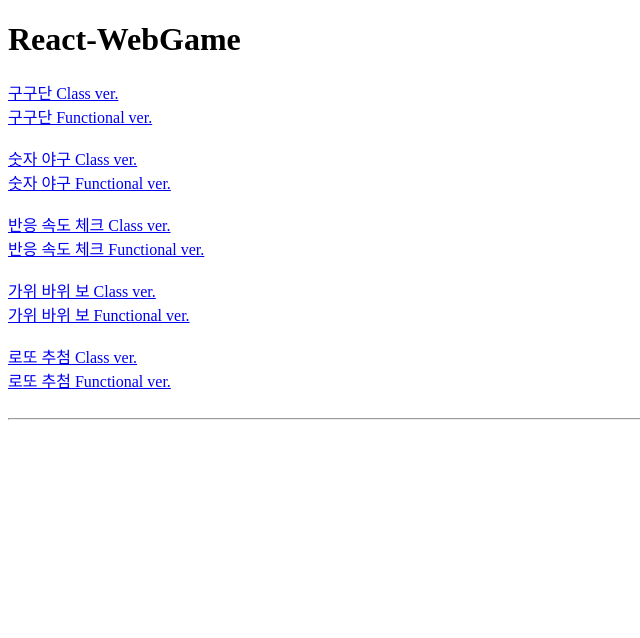
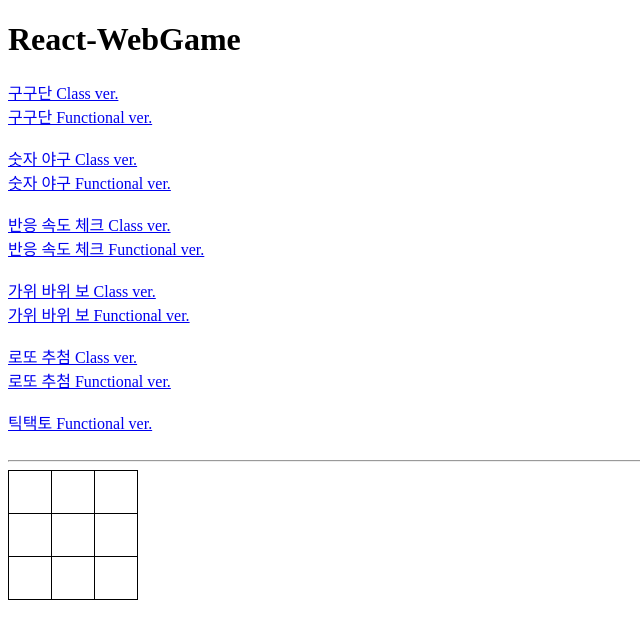
Before and after one commit to anxiubin/TIL, a React (Create React App) app in the folder dailyCoding/React-webgame/webGame/: page /TicTacToeFunction in a window 1280 px wide. Shown: the top 638 px of the page, without its empty margins (0-640 px from the left). Built offline with nearby package versions, Linux system fonts and the light colour scheme.

Commit message:
ENH: Upload react-game (TicTacToe)

```diff
--- a/dailyCoding/React-webgame/webGame/src/App.js
+++ b/dailyCoding/React-webgame/webGame/src/App.js
@@ -10,6 +10,7 @@
 import {RSPfunction} from './RockScissorsPaper/RSPfunction';
 import {LottoClass} from './Lotto/LottoClass';
 import {LottoFunction} from './Lotto/LottoFunction';
+import {TicTacToeFunction} from './TicTacToe/TicTacToeFunction';
 
 function App() {
   return (
@@ -30,6 +31,8 @@
     <div><Link to="/LottoClass">로또 추첨 Class ver.</Link></div>
     <div><Link to="/LottoFunction">로또 추첨 Functional ver.</Link></div>
     <br/>
+    <div><Link to="/TicTacToeFunction">틱택토 Functional ver.</Link></div>
+    <br/>
     <hr/>
       <Route path="/GuGuDanClass" component={GuGuDanClass} />
       <Route path="/GuGuDanFunction" component={GuGuDanFunction} />
@@ -41,6 +44,7 @@
       <Route path="/RSPfunction" component={RSPfunction} />
       <Route path="/LottoClass" component={LottoClass} />
       <Route path="/LottoFunction" component={LottoFunction} />
+      <Route path="/TicTacToeFunction" component={TicTacToeFunction} />
     </>
   );
 }
--- /dev/null
+++ b/dailyCoding/React-webgame/webGame/src/TicTacToe/Table.js
@@ -0,0 +1,20 @@
+
+import React from 'react';
+import Tr from './Tr';
+import styled from 'styled-components';
+
+const Tables = styled.table`
+   border-collapse: collapse;
+`;
+
+const Table = ({ tableData, dispatch }) => {
+  return (
+    <Tables>
+      {Array(tableData.length).fill().map((tr, i) => (
+          <Tr key={i} dispatch={dispatch} rowIndex={i} rowData={tableData[i]} />
+      ))}
+    </Tables>
+  );
+};
+
+export default Table;
--- /dev/null
+++ b/dailyCoding/React-webgame/webGame/src/TicTacToe/Td.js
@@ -0,0 +1,26 @@
+import React, { useCallback, memo } from 'react';
+import { CLICK_CELL } from './TicTacToeFunction';
+import styled from 'styled-components';
+
+const Tds = styled.td`
+    border: 1px solid black;
+    width: 40px;
+    height: 40px;
+    text-align: center;
+`
+
+const Td = memo(({ rowIndex, cellIndex, dispatch, cellData }) => {
+
+  const onClickTd = useCallback(() => {
+    if (cellData) {
+      return;
+    }
+    dispatch({ type: CLICK_CELL, row: rowIndex, cell: cellIndex });
+  }, [cellData]);
+
+  return (
+    <Tds onClick={onClickTd}>{cellData}</Tds>
+  )
+});
+
+export default Td;
--- /dev/null
+++ b/dailyCoding/React-webgame/webGame/src/TicTacToe/TicTacToeFunction.js
@@ -0,0 +1,110 @@
+import React, {useEffect, useReducer} from 'react';
+import Table from './Table';
+
+const initialState = {
+    winner: '',
+    turn: 'O',
+    tableData: [
+        ['','',''],
+        ['','',''],
+        ['','','']
+    ],
+    recentCell: [-1,-1],
+};
+
+export const SET_WINNER = 'SET_WINNER';
+export const CLICK_CELL = 'CLICK_CELL';
+export const CHANGE_TURN = 'CHANGE_TURN';
+export const RESET_GAME = 'RESET_GAME';
+
+const reducer = (state, action) => {
+    switch (action.type) {
+        case SET_WINNER:
+            return {
+                ...state,
+                winner: action.winner,
+            };
+        case CLICK_CELL: {
+            const tableData = [...state.tableData];
+            tableData[action.row] = [...tableData[action.row]]; //immer로 가독성 해결
+            tableData[action.row][action.cell] = state.turn;
+            return {
+                ...state,
+                tableData,
+                recentCell: [action.row, action.cell],
+            };
+        };
+        case CHANGE_TURN: {
+            return {
+                ...state,
+                turn: state.turn === 'O' ? 'X' :'O',
+            };
+        }
+        case RESET_GAME: {
+            return {
+                ...state,
+                turn: 'O',
+                tableData: [
+                    ['','',''],
+                    ['','',''],
+                    ['','','']
+                ],
+                recentCell: [-1,-1],
+            };
+        }
+        default:
+            return state;
+    }
+};
+
+
+export function TicTacToeFunction() {
+    const [state, dispatch] = useReducer(reducer, initialState);
+    const {tableData, turn, winner, recentCell} = state;
+
+    useEffect(() => {
+        const [row, cell] = recentCell;
+        if(row < 0) {
+            return;
+        }
+        let win = false;
+        if(tableData[row][0] === turn && tableData[row][1] === turn && tableData[row][2] === turn) {
+            win = true;
+        }
+        if(tableData[0][cell] === turn && tableData[1][cell] === turn && tableData[2][cell] === turn) {
+            win = true;
+        }
+        if(tableData[0][0] === turn && tableData[1][1] === turn && tableData[2][2] === turn) {
+            win = true;
+        }
+        if(tableData[0][2] === turn && tableData[1][1] === turn && tableData[2][0] === turn) {
+            win = true;
+        }
+
+        if(win) {
+            dispatch({type:SET_WINNER, winner:turn});
+            dispatch({type:RESET_GAME});
+        } else {
+            let all = true; //all이 true면 무승부
+            tableData.forEach((row) => { //무승부 검사
+                row.forEach((cell) => {
+                    if(!cell) {
+                        all = false;
+                    }
+                });
+            });
+            if(all) {
+                dispatch({type:RESET_GAME});
+            } else {
+                dispatch({type: CHANGE_TURN});
+            }
+        }
+    }, [recentCell]); //CELL 클릭할 때 마다 recentCell 바뀜
+
+  return (
+    <>
+      <Table tableData={tableData} dispatch={dispatch} />
+      {winner && <div>{winner}님의 승리</div>}
+    </>
+  );
+}
--- /dev/null
+++ b/dailyCoding/React-webgame/webGame/src/TicTacToe/Tr.js
@@ -0,0 +1,24 @@
+import React, { useRef, useEffect, memo, useMemo } from 'react';
+import Td from './Td';
+
+const Tr = memo(({ rowData, rowIndex, dispatch }) => { //memo를 통해 성능 최적화
+    //useEffect와 console을 활용하여 정확히 데이터 파악하기
+  const ref = useRef([]);
+  useEffect(() => {
+    console.log(rowData === ref.current[0], dispatch === ref.current[2], rowIndex === ref.current[3]);
+    ref.current = [rowData, dispatch, rowIndex];
+  }, [rowData, dispatch, rowIndex]);
+
+  return (
+    <tr>
+      {Array(rowData.length).fill().map((td, i) => (
+        useMemo(
+          () => <Td key={i} dispatch={dispatch} rowIndex={rowIndex} cellIndex={i} cellData={rowData[i]}>{''}</Td>,
+          [rowData[i]],
+        )
+      ))}
+    </tr>
+  );
+});
+
+export default Tr;
```
